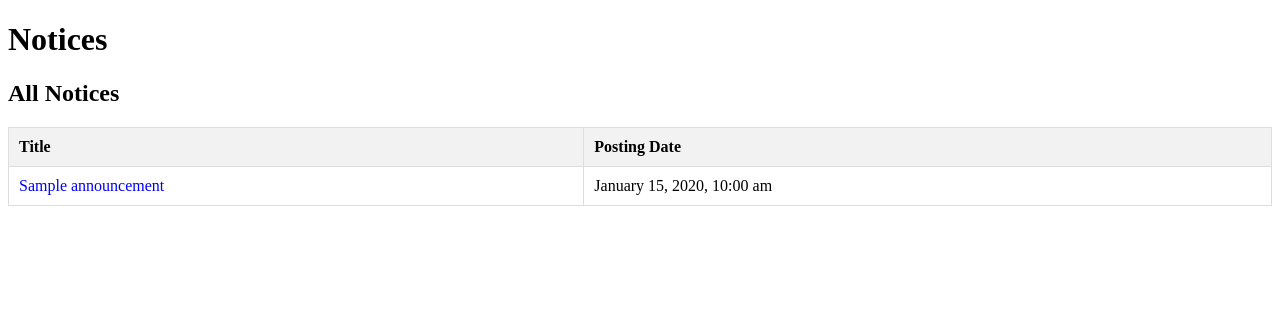
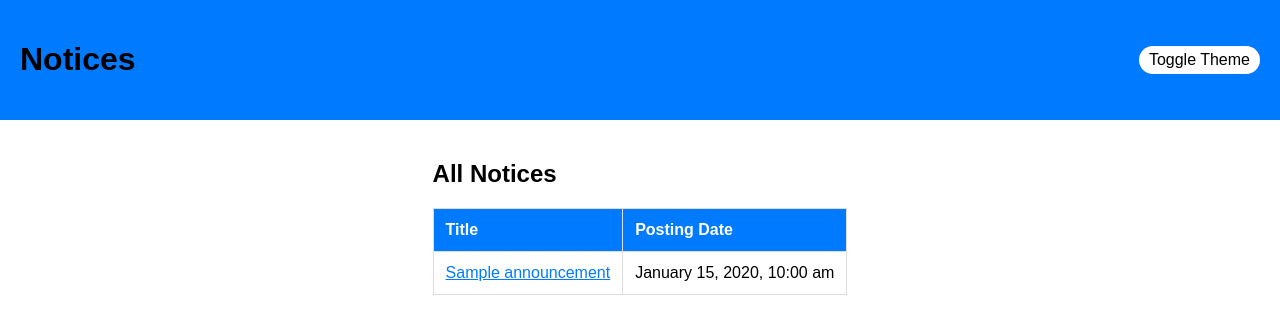
Before and after one commit to MalcolmAntao/Student-Information-System, a PHP site: page /Announcements.php in a window 1280 px wide. Shown: the top 334 px of the page. Run offline with PHP 8.4, Linux system fonts and the light colour scheme; the visitor is signed in with stand-in values (Sample User, id 1); tables that the repository leaves empty or names only in its code hold one stand-in row (values such as "Sample post").

Commit message:
added light and dark mode

```diff
--- a/PHP/Announcements.php
+++ b/PHP/Announcements.php
@@ -32,41 +32,142 @@ if ($noticeID) {
     <meta name="viewport" content="width=device-width, initial-scale=1.0">
     <title>Notices</title>
     <style>
-        /* Add your custom styles here */
+        body {
+            font-family: 'Arial', sans-serif;
+            margin: 0;
+            padding: 0;
+            background-color: var(--bg-color);
+            color: var(--text-color);
+            transition: background-color 0.3s ease, color 0.3s ease;
+        }
+
+        :root {
+            --bg-color: #fff;
+            --text-color: #000;
+            --accent-color: #007bff;
+            --border-color: #ddd;
+        }
+
+        /* Dark mode variables */
+        [data-theme="dark"] {
+            --bg-color: #121212;
+            --text-color: #e0e0e0;
+            --accent-color: #90caf9;
+            --border-color: #444;
+        }
+
+        header {
+            display: flex;
+            justify-content: space-between;
+            align-items: center;
+            padding: 20px;
+            background-color: var(--accent-color);
+            color: #fff;
+        }
+
+        h1, h2 {
+            color: var(--text-color);
+        }
+
+        .toggle-switch {
+            cursor: pointer;
+            font-size: 16px;
+            padding: 5px 10px;
+            background-color: #fff;
+            border: none;
+            border-radius: 20px;
+            color: #000;
+            transition: all 0.3s;
+        }
+
+        .toggle-switch.dark {
+            background-color: #333;
+            color: #fff;
+        }
+
         table {
             width: 100%;
             border-collapse: collapse;
+            margin: 20px 0;
+            background-color: var(--bg-color);
         }
+
         th, td {
-            padding: 10px;
-            border: 1px solid #ddd;
+            padding: 12px;
+            border: 1px solid var(--border-color);
             text-align: left;
         }
+
         th {
-            background-color: #f2f2f2;
+            background-color: var(--accent-color);
+            color: #fff;
         }
+
+        tr:hover {
+            background-color: var(--accent-color);
+            color: #fff;
+        }
+
         .notice-detail {
             margin: 20px 0;
             padding: 20px;
-            border: 1px solid #ddd;
-            background-color: #f9f9f9;
-            display: none; /* Initially hidden */
+            border: 1px solid var(--border-color);
+            background-color: var(--bg-color);
+            display: none;
+        }
+
+        .center-content {
+            display: flex;
+            justify-content: center;
+            align-items: center;
+        }
+
+        .content-wrapper {
+            max-width: 1000px;
+            margin: 20px;
+        }
+
+        .notice-title {
+            cursor: pointer;
+            color: var(--accent-color);
+            text-decoration: underline;
         }
     </style>
+
     <script>
-        // JavaScript to load the notice details via AJAX
+        // Toggle light and dark mode
+        function toggleTheme() {
+            var currentTheme = document.documentElement.getAttribute("data-theme");
+            var targetTheme = currentTheme === "dark" ? "light" : "dark";
+            document.documentElement.setAttribute("data-theme", targetTheme);
+            localStorage.setItem("theme", targetTheme); // Save preference
+        }
+
+        // Load theme preference on page load
+        window.onload = function() {
+            var savedTheme = localStorage.getItem("theme") || "light";
+            document.documentElement.setAttribute("data-theme", savedTheme);
+
+            var urlParams = new URLSearchParams(window.location.search);
+            var noticeID = urlParams.get('id');
+            if (noticeID) {
+                loadNoticeDetails(noticeID);
+            }
+        };
+
+        // Load the notice details via AJAX
         function loadNoticeDetails(noticeID) {
             var detailsContainer = document.getElementById('notice-details');
             var xhr = new XMLHttpRequest();
             xhr.open('GET', 'getNoticeDetails.php?id=' + noticeID, true);
             xhr.onreadystatechange = function() {
                 if (xhr.readyState === 4 && xhr.status === 200) {
-                    var response = JSON.parse(xhr.responseText); // Parse the JSON response
+                    var response = JSON.parse(xhr.responseText);
                     if (response.success) {
                         detailsContainer.innerHTML = '<h2>' + response.title + '</h2>' +
                                                      '<p><strong>Posted on:</strong> ' + response.posting_date + '</p>' +
                                                      '<p>' + response.content + '</p>';
-                        detailsContainer.style.display = 'block'; // Show the details
+                        detailsContainer.style.display = 'block';
                     } else {
                         detailsContainer.innerHTML = '<p>Error loading notice details.</p>';
                     }
@@ -74,20 +175,17 @@ if ($noticeID) {
             };
             xhr.send();
         }
-
-        // Check if the page is loaded with a specific notice ID from the URL
-        window.onload = function() {
-            var urlParams = new URLSearchParams(window.location.search);
-            var noticeID = urlParams.get('id');
-            if (noticeID) {
-                loadNoticeDetails(noticeID);
-            }
-        };
     </script>
 </head>
 <body>
+
+    <header>
         <h1>Notices</h1>
+        <button class="toggle-switch" onclick="toggleTheme()">Toggle Theme</button>
+    </header>
 
+    <div class="center-content">
+        <div class="content-wrapper">
             <!-- Placeholder for dynamic notice details -->
             <div id="notice-details" class="notice-detail"></div>
 
@@ -112,7 +210,7 @@ if ($noticeID) {
                     <?php foreach ($notices as $notice): ?>
                         <tr>
                             <td>
-                        <span style="cursor: pointer; color: blue;" onclick="loadNoticeDetails(<?= $notice['Announcement_ID']; ?>)">
+                                <span class="notice-title" onclick="loadNoticeDetails(<?= $notice['Announcement_ID']; ?>)">
                                     <?= htmlspecialchars($notice['Title']); ?>
                                 </span>
                             </td>
@@ -121,5 +219,8 @@ if ($noticeID) {
                     <?php endforeach; ?>
                 </tbody>
             </table>
+        </div>
+    </div>
+
 </body>
 </html>
```
Lines whose indentation alone changed are shown as unchanged.
